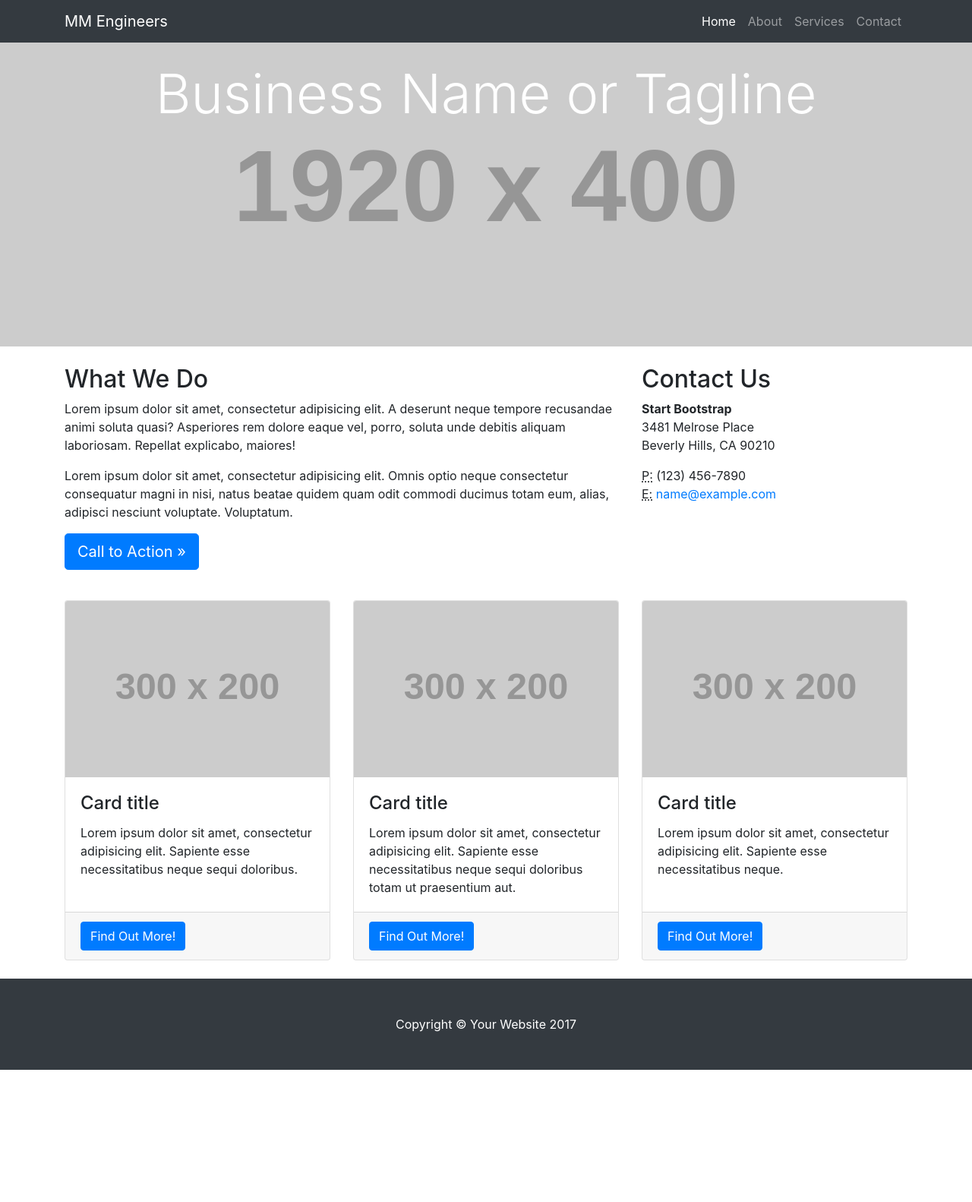
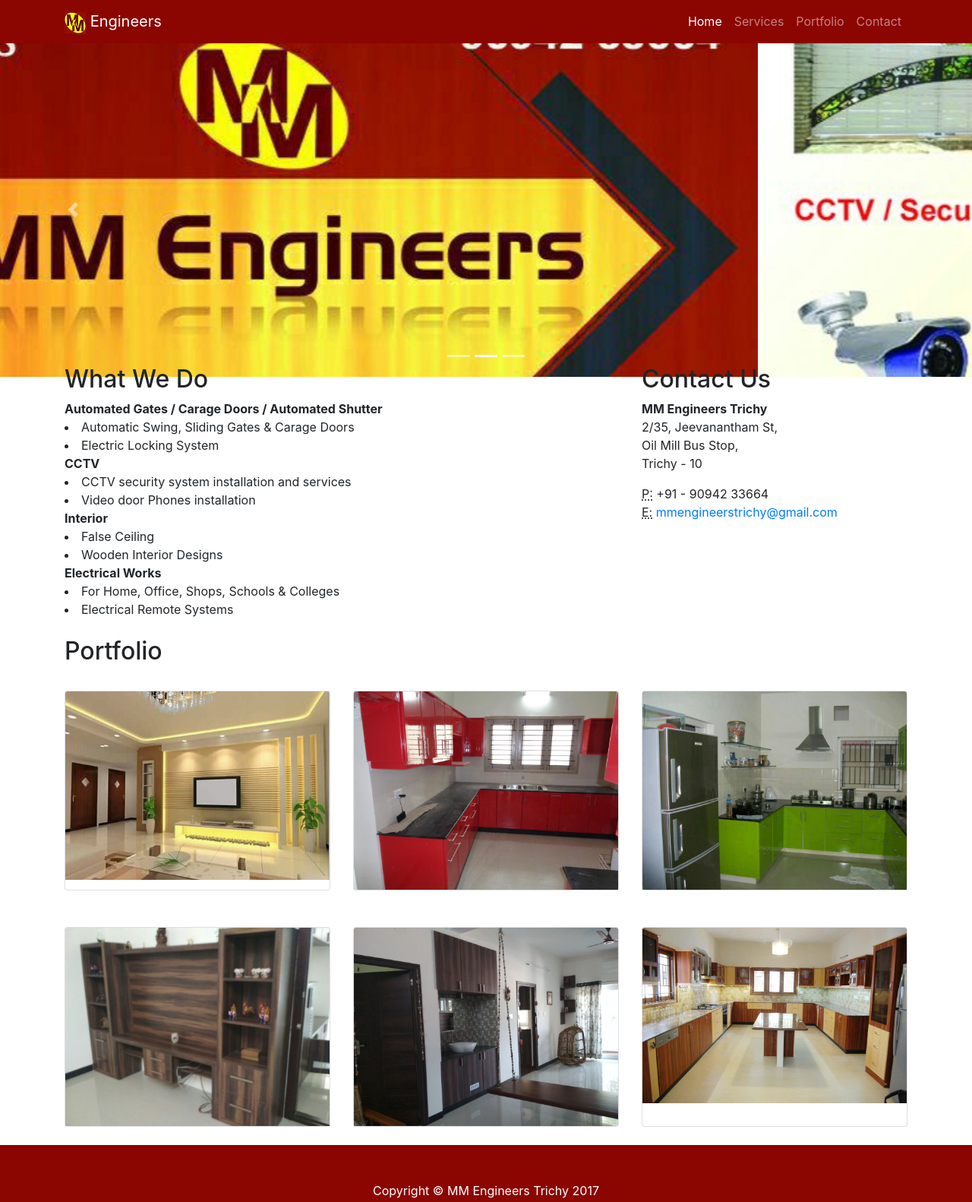
Before and after one commit to mmengineers/mmengineers.github.io, a website: page index.html in a window 1280 px wide. Shown: the whole page at 76% size. Before the commit the page ends 1408 px from the top, so only its background shows below. Drawn offline with Linux system fonts and the light colour scheme; placeholder pictures from the web are drawn by us.

Commit message:
Full page with given details

```diff
--- a/css/business-frontpage.css
+++ b/css/business-frontpage.css
@@ -14,6 +14,15 @@
   }
 }
 
+.my-red-bg {
+	background-color: #8b0501;
+}
+
+img.logo {
+	height: 28px;
+	width: 28px;
+}
+
 .business-header {
   height: 50vh;
   min-height: 300px;
@@ -27,3 +36,13 @@
 .card {
   height: 100%;
 }
+
+.carousel-item {
+	height: 55vh;
+	min-height: 300px;
+	background: no-repeat center center scroll;
+	-webkit-background-size: cover;
+	-moz-background-size: cover;
+	-o-background-size: cover;
+	background-size: cover;
+}
--- a/index.html
+++ b/index.html
@@ -21,9 +21,9 @@
   <body>
 
     <!-- Navigation -->
-    <nav class="navbar navbar-expand-lg navbar-dark bg-dark fixed-top">
+    <nav class="navbar navbar-expand-lg navbar-dark my-red-bg fixed-top">
       <div class="container">
-		  <a class="navbar-brand" href="#">MM Engineers</a>
+		  <a class="navbar-brand" href="#"><img class='logo' src="./images/logo.jpg" style="" alt="MM"> Engineers</a>
         <button class="navbar-toggler" type="button" data-toggle="collapse" data-target="#navbarResponsive" aria-controls="navbarResponsive" aria-expanded="false" aria-label="Toggle navigation">
           <span class="navbar-toggler-icon"></span>
         </button>
@@ -35,27 +35,51 @@
               </a>
             </li>
             <li class="nav-item">
-              <a class="nav-link" href="#">About</a>
+              <a class="nav-link" href="#services">Services</a>
             </li>
             <li class="nav-item">
-              <a class="nav-link" href="#">Services</a>
+              <a class="nav-link" href="#portfolio">Portfolio</a>
             </li>
             <li class="nav-item">
-              <a class="nav-link" href="#">Contact</a>
+              <a class="nav-link" href="#contact">Contact</a>
             </li>
           </ul>
         </div>
       </div>
 	  </nav>
 
-    <!-- Header with Background Image -->
-    <header class="business-header">
-      <div class="container">
-        <div class="row">
-          <div class="col-lg-12">
-            <h1 class="display-3 text-center text-white mt-4">Business Name or Tagline</h1>
+	  <header class="business-header my-red-bg">
+	  <div id="carouselExampleIndicators" class="carousel slide" data-ride="carousel">
+		  <ol class="carousel-indicators">
+			  <li data-target="#carouselExampleIndicators" data-slide-to="0" class="active"></li>
+			  <li data-target="#carouselExampleIndicators" data-slide-to="1"></li>
+			  <li data-target="#carouselExampleIndicators" data-slide-to="2"></li>
+		  </ol>
+		  <div class="carousel-inner" role="listbox">
+			  <!-- Slide One - Set the background image for this slide in the line below -->
+			  <div class="carousel-item active" style="background-image: url('./images/main.jpg')">
+				  <div class="carousel-caption d-none d-md-block">
 				  </div>
 			  </div>
+			  <!-- Slide Two - Set the background image for this slide in the line below -->
+			  <div class="carousel-item" style="background-image: url('./images/services1.jpg')">
+				  <div class="carousel-caption d-none d-md-block">
+				  </div>
+			  </div>
+			  <!-- Slide Three - Set the background image for this slide in the line below -->
+			  <div class="carousel-item" style="background-image: url('./images/services2.jpg')">
+				  <div class="carousel-caption d-none d-md-block">
+				  </div>
+			  </div>
+		  </div>
+		  <a class="carousel-control-prev" href="#carouselExampleIndicators" role="button" data-slide="prev">
+			  <span class="carousel-control-prev-icon" aria-hidden="true"></span>
+			  <span class="sr-only">Previous</span>
+		  </a>
+		  <a class="carousel-control-next" href="#carouselExampleIndicators" role="button" data-slide="next">
+			  <span class="carousel-control-next-icon" aria-hidden="true"></span>
+			  <span class="sr-only">Next</span>
+		  </a>
 	  </div>
 	  </header>
 
@@ -63,68 +87,78 @@
     <div class="container">
 
       <div class="row">
-        <div class="col-sm-8">
+        <div id="services" class="col-sm-8">
 			<h2 class="mt-4">What We Do</h2>
-          <p>Lorem ipsum dolor sit amet, consectetur adipisicing elit. A deserunt neque tempore recusandae animi soluta quasi? Asperiores rem dolore eaque vel, porro, soluta unde debitis aliquam laboriosam. Repellat explicabo, maiores!</p>
-          <p>Lorem ipsum dolor sit amet, consectetur adipisicing elit. Omnis optio neque consectetur consequatur magni in nisi, natus beatae quidem quam odit commodi ducimus totam eum, alias, adipisci nesciunt voluptate. Voluptatum.</p>
-          <p>
-            <a class="btn btn-primary btn-lg" href="#">Call to Action &raquo;</a>
-          </p>
+			<b>Automated Gates / Carage Doors / Automated Shutter</b>
+			<li>Automatic Swing, Sliding Gates &amp; Carage Doors</li>
+			<li>Electric Locking System</li>
+			<b>CCTV</b>
+			<li>CCTV security system installation and services</li>
+			<li>Video door Phones installation</li>
+			<b>Interior</b>
+			<li>False Ceiling</li>
+			<li>Wooden Interior Designs</li>
+			<b>Electrical Works</b>
+			<li>For Home, Office, Shops, Schools &amp; Colleges</li>
+			<li>Electrical Remote Systems</li>
         </div>
-        <div class="col-sm-4">
+        <div id="contact" class="col-sm-4">
           <h2 class="mt-4">Contact Us</h2>
           <address>
-            <strong>Start Bootstrap</strong>
-            <br>3481 Melrose Place
-            <br>Beverly Hills, CA 90210
+            <strong>MM Engineers Trichy</strong>
+			<br>2/35, Jeevanantham St,
+			<br>Oil Mill Bus Stop,
+			<br>Trichy - 10
             <br>
           </address>
           <address>
             <abbr title="Phone">P:</abbr>
-            (123) 456-7890
+            +91 - 90942 33664
             <br>
             <abbr title="Email">E:</abbr>
-            <a href="mailto:#">name@example.com</a>
+			<a href="mailto:mmengineerstrichy@gmail.com">mmengineerstrichy@gmail.com</a>
           </address>
         </div>
       </div>
       <!-- /.row -->
 
+	  <h2 id="portfolio" class="mt-4">Portfolio</h2>
 	  <div class="row">
 		  <div class="col-sm-4 my-4">
           <div class="card">
-            <img class="card-img-top" src="http://placehold.it/300x200" alt="">
-            <div class="card-body">
+            <img class="card-img-top" src="./images/int1.jpg" alt="">
+            <!--<div class="card-body">
               <h4 class="card-title">Card title</h4>
               <p class="card-text">Lorem ipsum dolor sit amet, consectetur adipisicing elit. Sapiente esse necessitatibus neque sequi doloribus.</p>
             </div>
             <div class="card-footer">
               <a href="#" class="btn btn-primary">Find Out More!</a>
-            </div>
+		  </div>-->
 		</div>
         </div>
         <div class="col-sm-4 my-4">
           <div class="card">
-            <img class="card-img-top" src="http://placehold.it/300x200" alt="">
-            <div class="card-body">
-              <h4 class="card-title">Card title</h4>
-              <p class="card-text">Lorem ipsum dolor sit amet, consectetur adipisicing elit. Sapiente esse necessitatibus neque sequi doloribus totam ut praesentium aut.</p>
-            </div>
-            <div class="card-footer">
-              <a href="#" class="btn btn-primary">Find Out More!</a>
-            </div>
+            <img class="card-img-top" src="./images/int2.jpg" alt="">
           </div>
         </div>
         <div class="col-sm-4 my-4">
           <div class="card">
-            <img class="card-img-top" src="http://placehold.it/300x200" alt="">
-            <div class="card-body">
-              <h4 class="card-title">Card title</h4>
-              <p class="card-text">Lorem ipsum dolor sit amet, consectetur adipisicing elit. Sapiente esse necessitatibus neque.</p>
+            <img class="card-img-top" src="./images/int3.jpg" alt="">
           </div>
-            <div class="card-footer">
-              <a href="#" class="btn btn-primary">Find Out More!</a>
         </div>
+        <div class="col-sm-4 my-4">
+          <div class="card">
+            <img class="card-img-top" src="./images/int4.jpg" alt="">
+          </div>
+        </div>
+        <div class="col-sm-4 my-4">
+          <div class="card">
+            <img class="card-img-top" src="./images/int5.jpg" alt="">
+          </div>
+        </div>
+        <div class="col-sm-4 my-4">
+          <div class="card">
+            <img class="card-img-top" src="./images/int6.jpg" alt="">
           </div>
         </div>
 
@@ -135,9 +169,9 @@
     <!-- /.container -->
 
     <!-- Footer -->
-    <footer class="py-5 bg-dark">
+    <footer class="py-5 my-red-bg">
       <div class="container">
-        <p class="m-0 text-center text-white">Copyright &copy; Your Website 2017</p>
+        <p class="m-0 text-center text-white">Copyright &copy; MM Engineers Trichy 2017</p>
       </div>
       <!-- /.container -->
     </footer>
```
Also changed, not shown: images/int1.jpg (added), images/int2.jpg (added), images/int3.jpg (added), images/int4.jpg (added), images/int5.jpg (added), images/int6.jpg (added), images/logo.jpg (added), images/main.jpg (added), images/services1.jpg (added), images/services2.jpg (added), images/services_list.jpg (added), 2 other files. Lines whose indentation alone changed are shown as unchanged.
